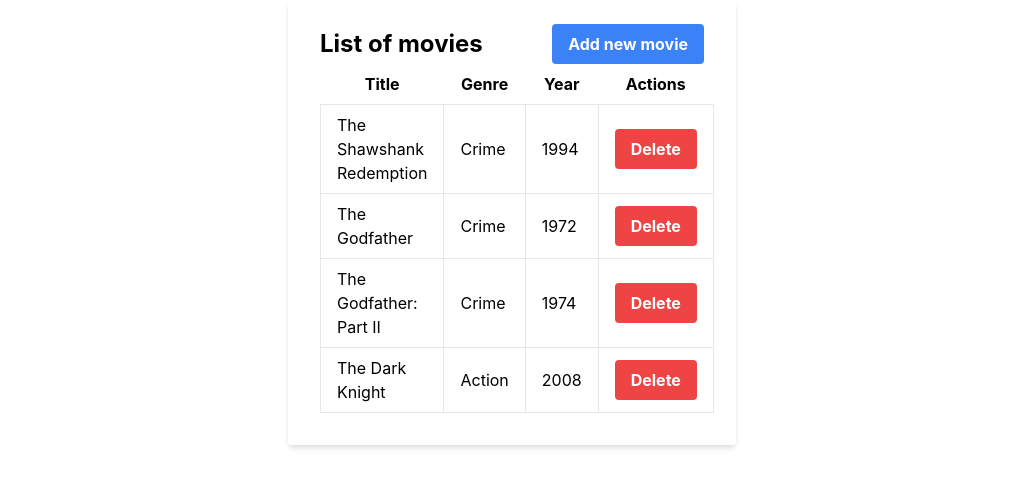
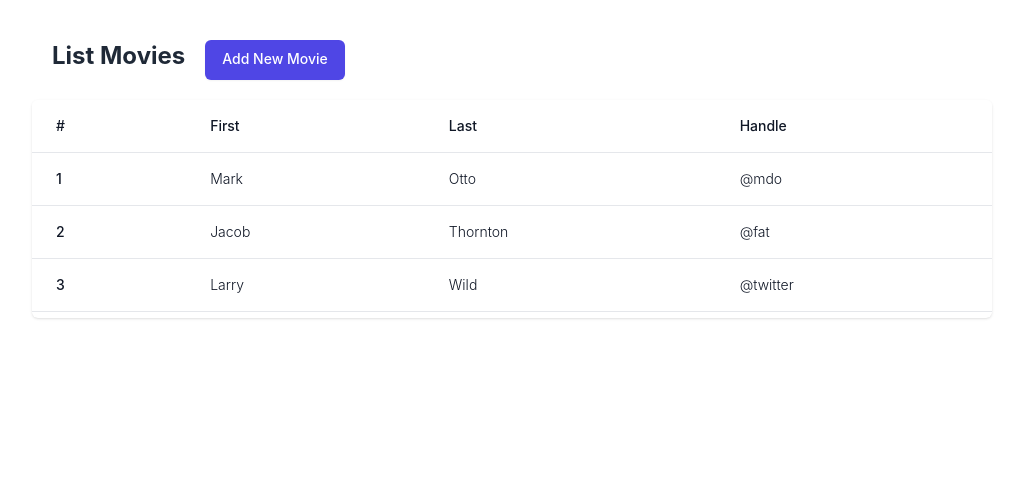
Before and after one commit to sanukhandev/difx-test, a React (Create React App) app in the folder frontend-react/: page /film in a window 1280 px wide. Shown: the top 486 px of the page, without its empty margins (128-1151 px from the left). Built offline with nearby package versions, Linux system fonts and the light colour scheme.

Commit message:
List View Tmeplate setup

```diff
--- a/frontend-react/src/pages/listMovies.js
+++ b/frontend-react/src/pages/listMovies.js
@@ -31,38 +31,81 @@ const ListMovies = ({ movies, onDeleteMovie }) => {
     ]
     return (
         <div>
-            <div className="flex justify-center">
-                <div className="w-full max-w-md">
-                    <div className="bg-white shadow-md rounded px-8 pt-6 pb-8 mb-4">
-                        <div className="flex justify-between items-center">
-                            <h1 className="text-2xl font-bold">List of movies</h1>
-                            <button className="bg-blue-500 hover:bg-blue-700 text-white font-bold py-2 px-4 rounded">
-                                <Link to="/addMovie">Add new movie</Link>
-                            </button>
+            <div className="mx-40 my-5">
+                <div className="mt-5 md:mt-0 md:col-span-2">
+                    <div className="flex flex-wrap">
+                        <h1 className="text-2xl font-bold text-gray-800 mx-5 my-5">List Movies</h1>
+                        <Link to="/addMovie" className="h-10 my-5 inline-flex justify-center py-2 px-4 border border-transparent shadow-sm text-sm font-medium rounded-md text-white bg-indigo-600 hover:bg-indigo-700 focus:outline-none focus:ring-2 focus:ring-offset-2 focus:ring-indigo-500">
+                            Add New Movie
+                        </Link>
                     </div>
-                        <table className="table-auto">
-                            <thead>
+                    <div className="shadow sm:rounded-md sm:overflow-hidden">
+                        <div class="flex flex-col">
+                            <div class="overflow-x-auto sm:-mx-6 lg:-mx-8">
+                                <div class="inline-block min-w-full sm:px-6 lg:px-8">
+                                    <div class="overflow-hidden">
+                                        <table class="min-w-full">
+                                            <thead class="bg-white border-b">
                                                 <tr>
-                                    <th className="px-4 py-2">Title</th>
-                                    <th className="px-4 py-2">Genre</th>
-                                    <th className="px-4 py-2">Year</th>
-                                    <th className="px-4 py-2">Actions</th>
+                                                    <th scope="col" class="text-sm font-medium text-gray-900 px-6 py-4 text-left">
+                                                        #
+                                                    </th>
+                                                    <th scope="col" class="text-sm font-medium text-gray-900 px-6 py-4 text-left">
+                                                        First
+                                                    </th>
+                                                    <th scope="col" class="text-sm font-medium text-gray-900 px-6 py-4 text-left">
+                                                        Last
+                                                    </th>
+                                                    <th scope="col" class="text-sm font-medium text-gray-900 px-6 py-4 text-left">
+                                                        Handle
+                                                    </th>
                                                 </tr>
                                             </thead>
                                             <tbody>
-                                {movies.map(movie => (
-                                    <tr key={movie.id}>
-                                        <td className="border px-4 py-2">{movie.title}</td>
-                                        <td className="border px-4 py-2">{movie.genre}</td>
-                                        <td className="border px-4 py-2">{movie.year}</td>
-                                        <td className="border px-4 py-2">
-                                            <button className="bg-red-500 hover:bg-red-700 text-white font-bold py-2 px-4 rounded" onClick={() => onDeleteMovie(movie.id)}>Delete</button>
+                                                <tr class="bg-white border-b transition duration-300 ease-in-out hover:bg-gray-100">
+                                                    <td class="px-6 py-4 whitespace-nowrap text-sm font-medium text-gray-900">1</td>
+                                                    <td class="text-sm text-gray-900 font-light px-6 py-4 whitespace-nowrap">
+                                                        Mark
+                                                    </td>
+                                                    <td class="text-sm text-gray-900 font-light px-6 py-4 whitespace-nowrap">
+                                                        Otto
+                                                    </td>
+                                                    <td class="text-sm text-gray-900 font-light px-6 py-4 whitespace-nowrap">
+                                                        @mdo
                                                     </td>
                                                 </tr>
-                                ))}
+                                                <tr class="bg-white border-b transition duration-300 ease-in-out hover:bg-gray-100">
+                                                    <td class="px-6 py-4 whitespace-nowrap text-sm font-medium text-gray-900">2</td>
+                                                    <td class="text-sm text-gray-900 font-light px-6 py-4 whitespace-nowrap">
+                                                        Jacob
+                                                    </td>
+                                                    <td class="text-sm text-gray-900 font-light px-6 py-4 whitespace-nowrap">
+                                                        Thornton
+                                                    </td>
+                                                    <td class="text-sm text-gray-900 font-light px-6 py-4 whitespace-nowrap">
+                                                        @fat
+                                                    </td>
+                                                </tr>
+                                                <tr class="bg-white border-b transition duration-300 ease-in-out hover:bg-gray-100">
+                                                    <td class="px-6 py-4 whitespace-nowrap text-sm font-medium text-gray-900">3</td>
+                                                    <td class="text-sm text-gray-900 font-light px-6 py-4 whitespace-nowrap">
+                                                        Larry
+                                                    </td>
+                                                    <td class="text-sm text-gray-900 font-light px-6 py-4 whitespace-nowrap">
+                                                        Wild
+                                                    </td>
+                                                    <td class="text-sm text-gray-900 font-light px-6 py-4 whitespace-nowrap">
+                                                        @twitter
+                                                    </td>
+                                                </tr>
                                             </tbody>
                                         </table>
                                     </div>
+                                </div>
+                            </div>
+                        </div>
+                    </div>
+
                 </div>
             </div>
         </div>
```
Lines whose indentation alone changed are shown as unchanged.
